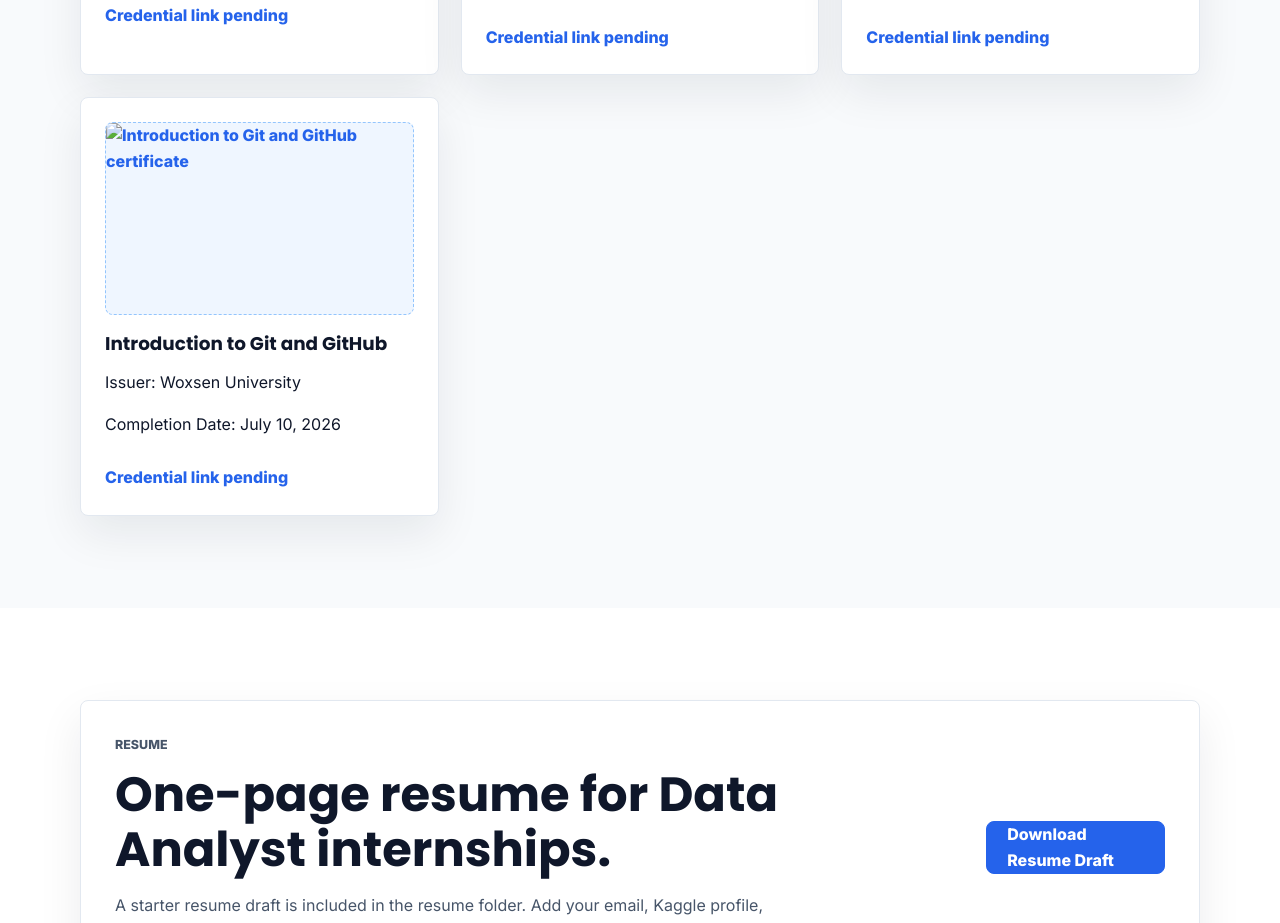
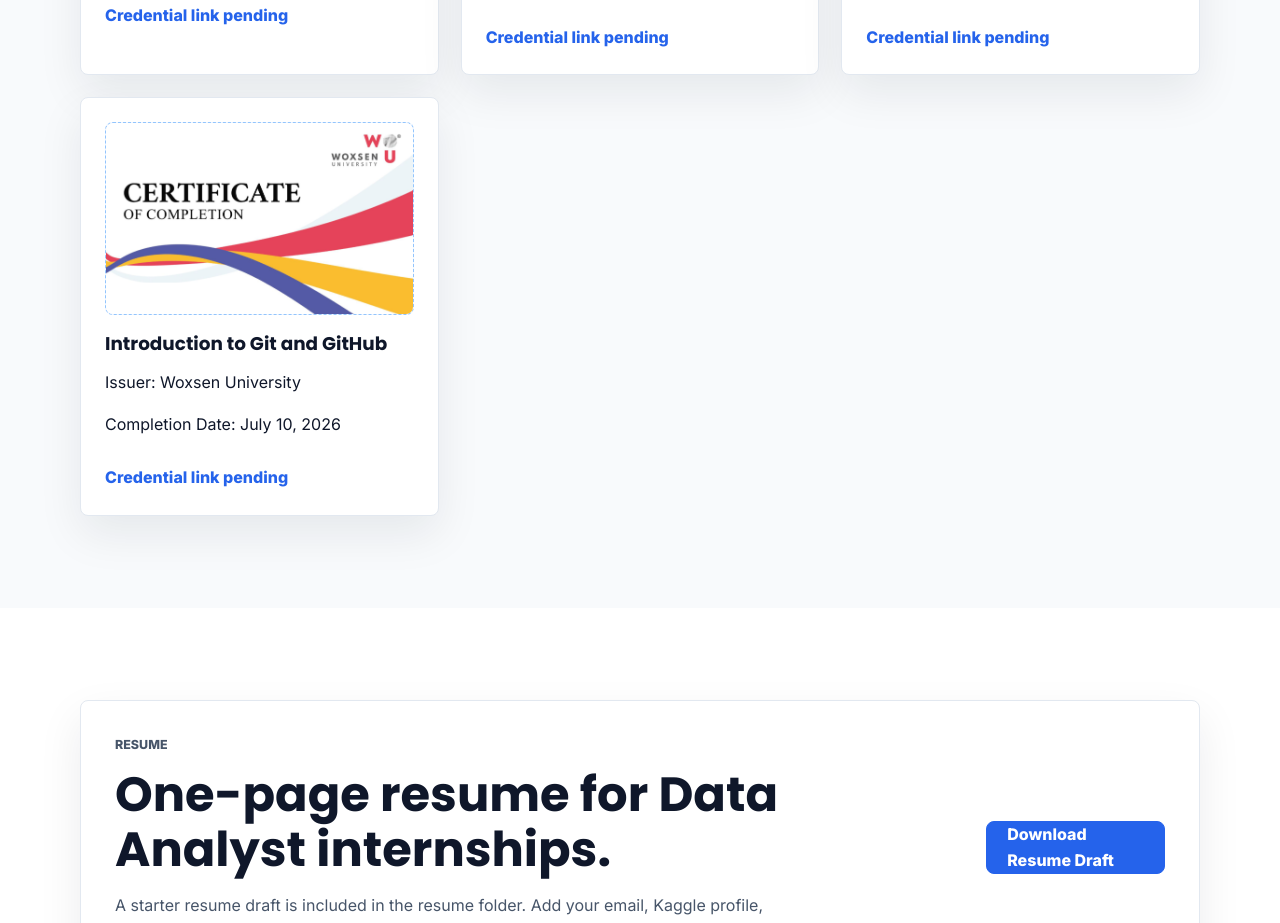
Before and after one commit to cherrykim7538/portfolio, a plain HTML site: page index.html in a window 1280 px wide. Shown: the part 3532-4455 px from the top of the page. Drawn offline with Linux system fonts and the light colour scheme.

Commit message:
Fixed Git certificate image

```diff
--- a/index.html
+++ b/index.html
@@ -195,7 +195,7 @@
          </article>
   <article class="card certificate-card">
     <div class="certificate-preview">
-        <img src="certificates/git-and-github.jpg" alt="Introduction to Git and GitHub certificate">
+        <img src="certificates/git-and-github.png" alt="Introduction to Git and GitHub certificate">
     </div>
     <h3>Introduction to Git and GitHub</h3>
     <p>Issuer: Woxsen University</p>
```
Also changed, not shown: certificates/git-and-github.png (renamed from certificates/git-and-github.jpg.png).
